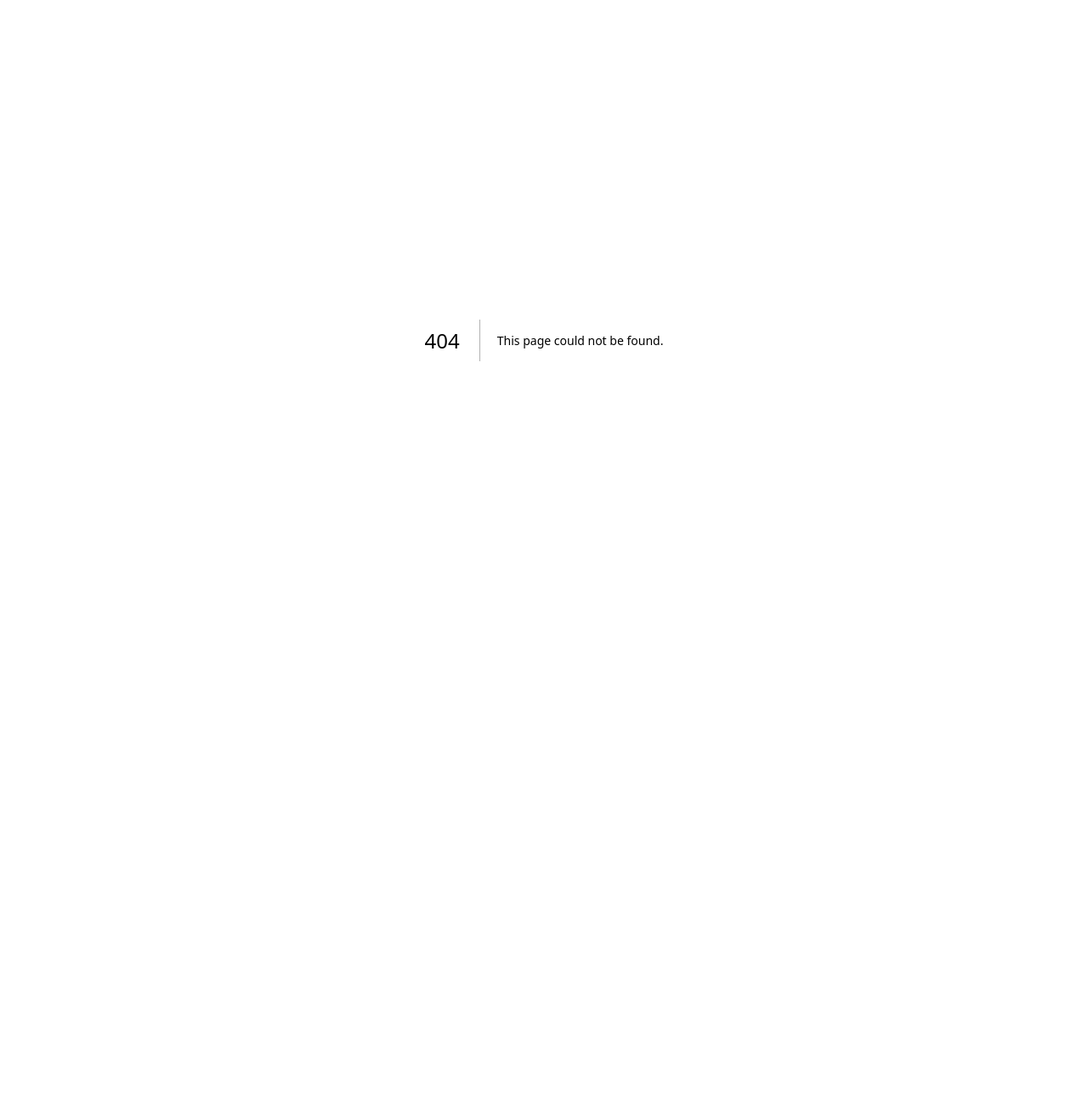
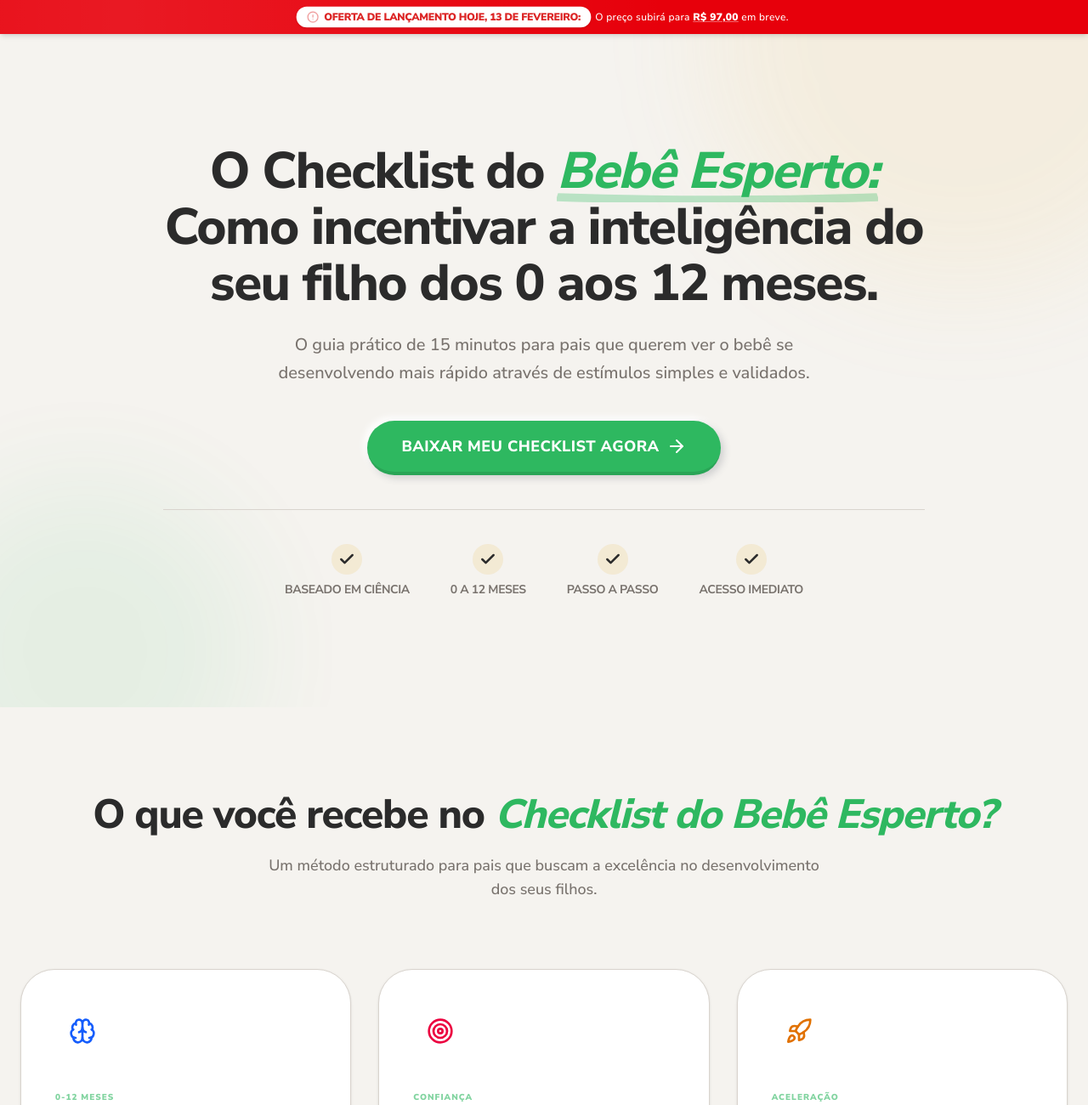
Before and after one commit to AndersonAdelino/protocolo-neurobaby, a Next.js app in the folder web/: page /v2 in a window 1280 px wide. Before the commit this address had no page. Shown: the top 1300 px of the page at 85% size. Before the commit the page ends 800 px from the top, so only its background shows below. Built offline with nearby package versions, Linux system fonts and the light colour scheme.

Commit message:
feat: add v2 landing page variant without VSL

```diff
--- /dev/null
+++ b/web/app/v2/page.tsx
@@ -0,0 +1,31 @@
+import TopBar from "@/components/landing/top-bar";
+import HeroSection from "@/components/landing/hero";
+import SolutionSection from "@/components/landing/solution";
+import AgitationSection from "@/components/landing/agitation";
+import BonusSection from "@/components/landing/bonus-section";
+import PricingSection from "@/components/landing/pricing";
+import SocialProofPopUp from "@/components/landing/social-proof";
+import TestimonialsSection from "@/components/landing/testimonials";
+import WhoCreatedSection from "@/components/landing/who-created";
+import FAQSection from "@/components/landing/faq";
+import GuaranteeSection from "@/components/landing/guarantee";
+import Footer from "@/components/landing/footer";
+
+export default function HomeV2() {
+    return (
+        <main className="min-h-screen bg-background relative">
+            <TopBar />
+            <HeroSection showVSL={false} />
+            <SolutionSection />
+            <AgitationSection />
+            <BonusSection />
+            <PricingSection />
+            <TestimonialsSection />
+            <WhoCreatedSection />
+            <FAQSection />
+            <GuaranteeSection />
+            <Footer />
+            <SocialProofPopUp />
+        </main>
+    );
+}
--- a/web/components/landing/hero.tsx
+++ b/web/components/landing/hero.tsx
@@ -2,7 +2,7 @@ import { Button } from "@/components/ui/button";
 import { ArrowRight, Play, Check } from "lucide-react";
 import { FadeIn, ScaleIn } from "@/components/ui/motion-wrapper";
 
-export default function HeroSection() {
+export default function HeroSection({ showVSL = true }: { showVSL?: boolean }) {
     return (
         <section className="relative pt-12 pb-16 lg:pt-32 lg:pb-32 bg-background overflow-hidden">
             {/* Soft decorative background element */}
@@ -29,6 +29,7 @@ export default function HeroSection() {
                         </FadeIn>
 
                         {/* Video moved here and centered - Portrait Mode */}
+                        {showVSL && (
                             <ScaleIn delay={0.2} className="relative w-[75%] sm:w-full max-w-[320px] aspect-[9/16] bg-black rounded-2xl lg:rounded-[2.5rem] shadow-clay border-4 lg:border-8 border-card overflow-hidden group cursor-pointer mx-auto">
                                 <div className="absolute inset-0 bg-gradient-to-t from-black/60 via-transparent to-transparent"></div>
                                 <div className="absolute inset-0 flex items-center justify-center">
@@ -42,6 +43,7 @@ export default function HeroSection() {
                                     </p>
                                 </div>
                             </ScaleIn>
+                        )}
 
                         <div className="flex flex-col sm:flex-row gap-4 justify-center w-full sm:w-auto px-4 sm:px-0">
                             <FadeIn delay={0.4} className="w-full sm:w-auto">
```
Lines whose indentation alone changed are shown as unchanged.
